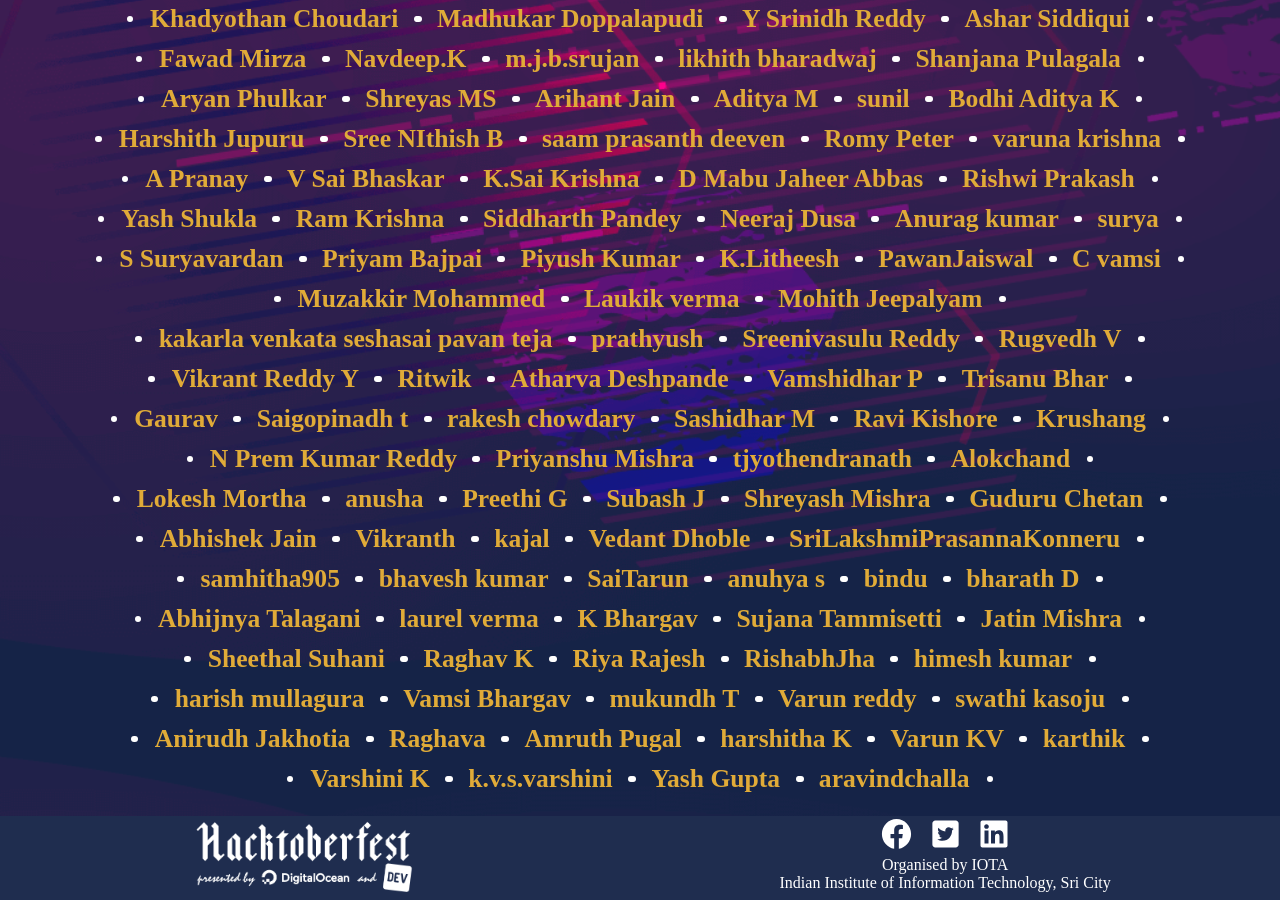
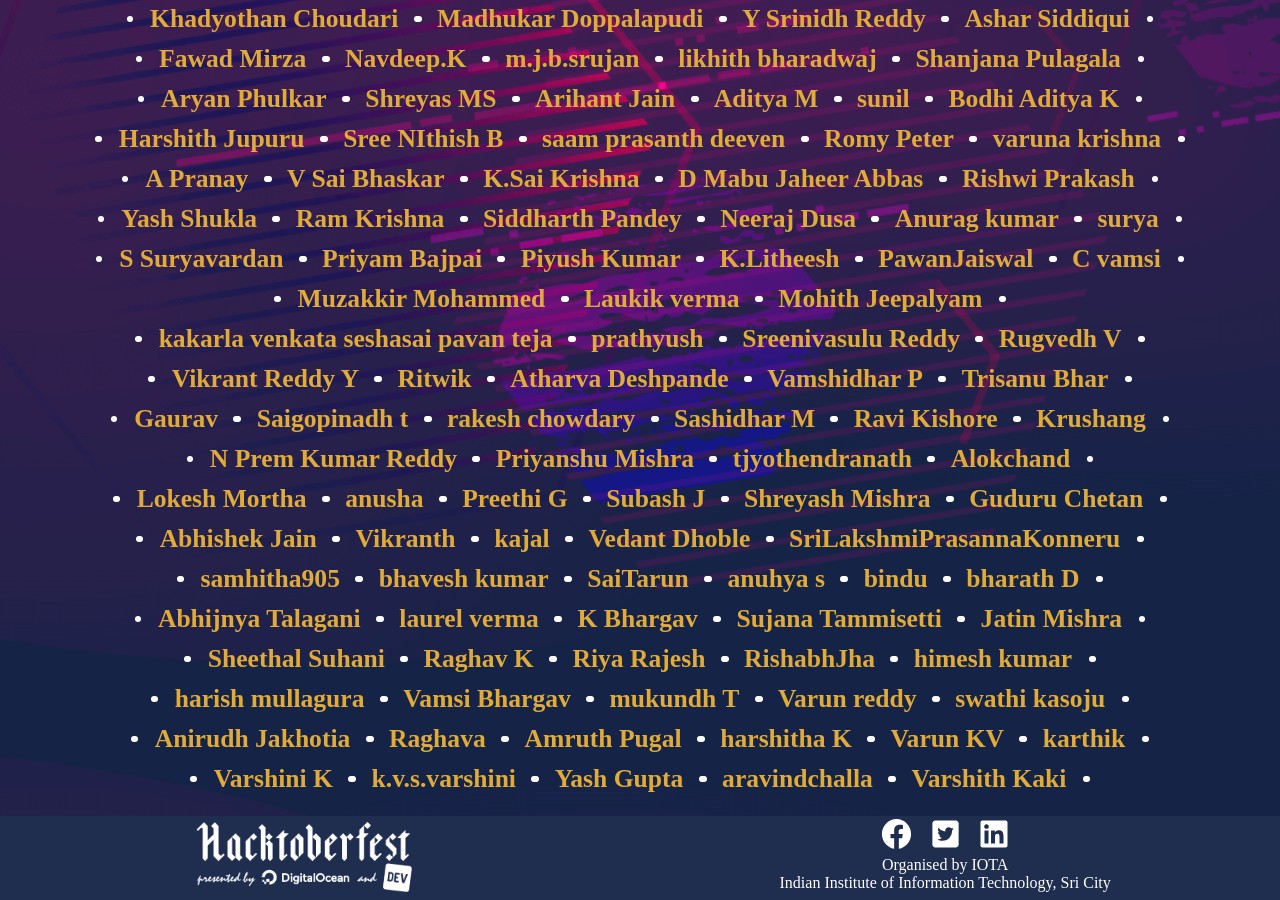
Before and after one commit to Project-Club-IIITS/hacktoberfest2019-participants, a Jekyll site: the page index.html, which Jekyll copies as it is, in a window 1280 px wide and 900 px high, scrolled down 574 px. Built offline with Jekyll 4.4.1, drawn with Linux system fonts in a browser that asks for light colours; some web fonts are replaced.

Commit message:
Update index.html

```diff
--- a/index.html
+++ b/index.html
@@ -190,6 +190,7 @@
           <li><a href="https://github.com/varshini123456">k.v.s.varshini</a></li>
           <li><a href="https://github.com/giyasht">Yash Gupta</a></li>
           <li><a href="https://github.com/aravindchalla">aravindchalla</a></li>
+          <li><a  href="https://github.com/varshith-k">Varshith Kaki</a></li>
 
 
         </ul>
```
